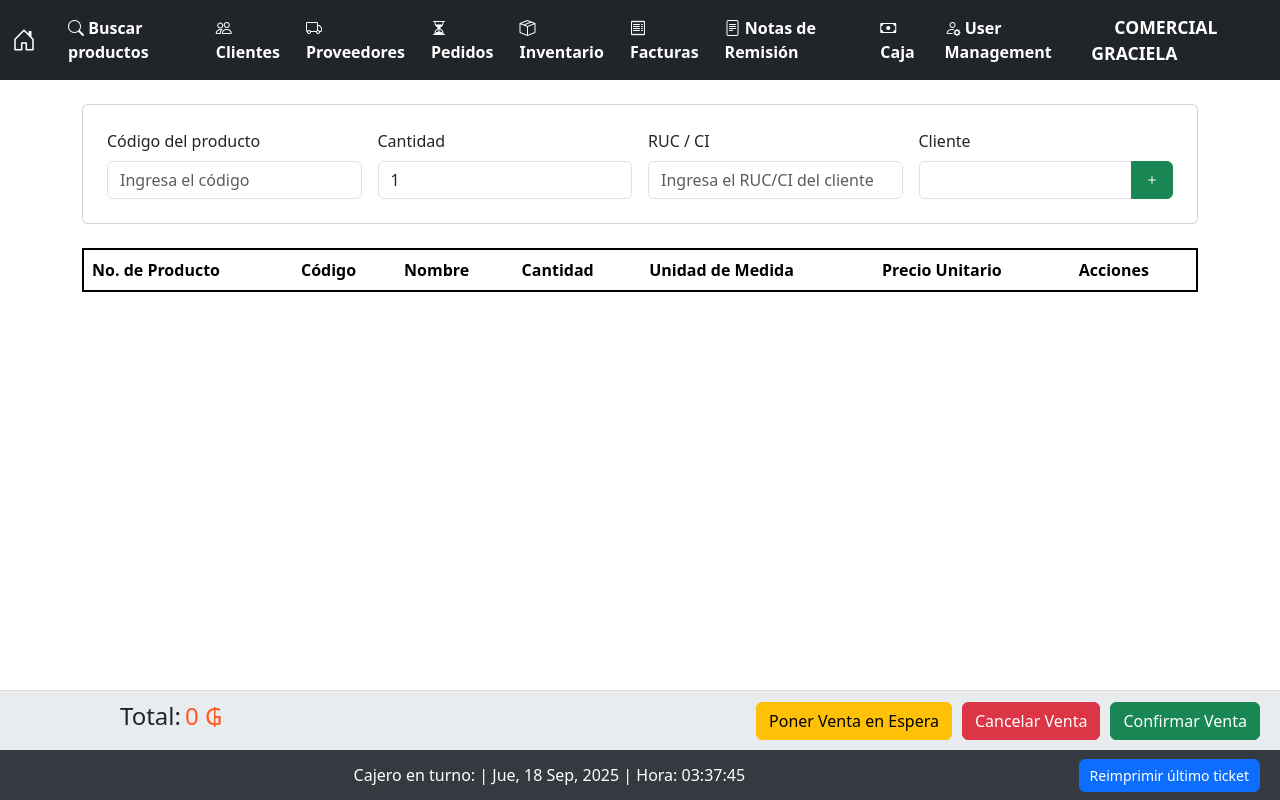
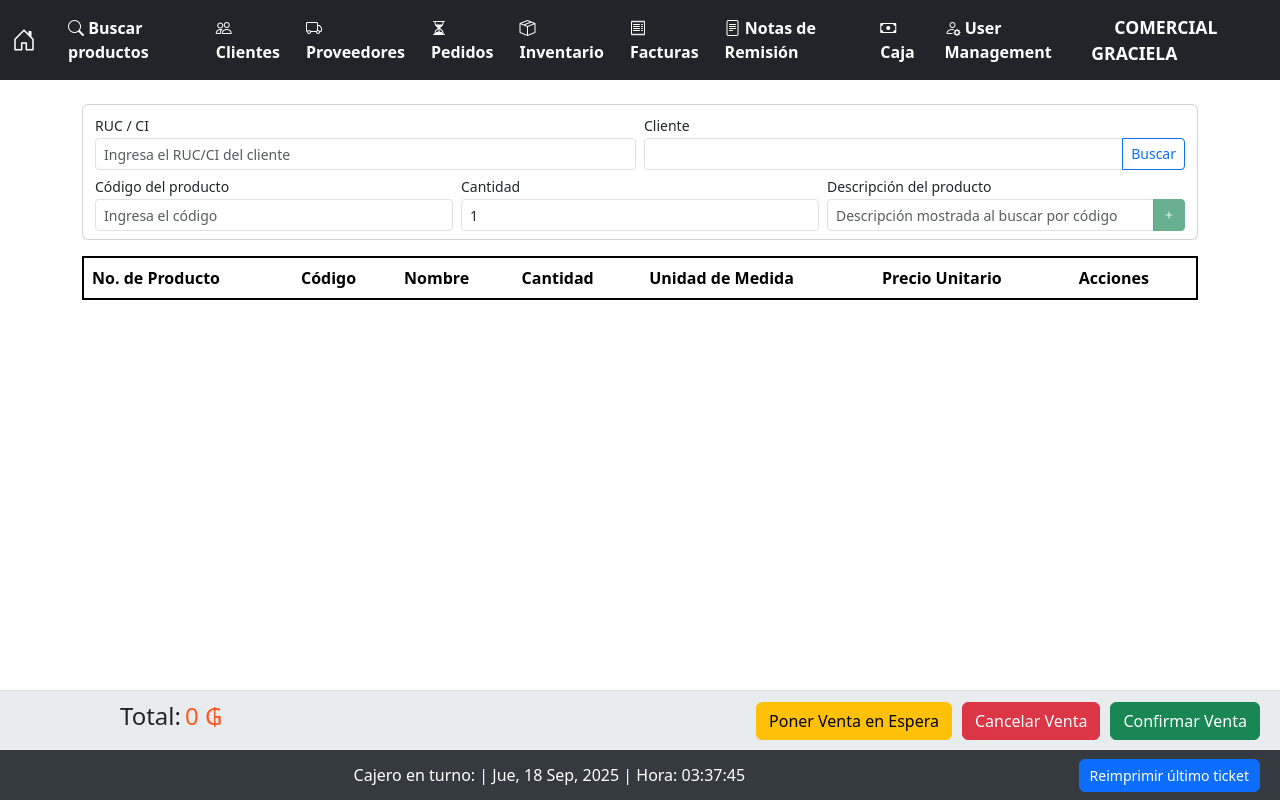
Before and after one commit to rodrigoWq/front-web-punto-de-venta, a Vue app: page /pantalla-inicio in a window 1280 px wide. Built offline with nearby package versions, Linux system fonts and the light colour scheme.

Commit message:
Buscar clientes added to pantall de venta

```diff
--- a/src/views/ClientesView.vue
+++ b/src/views/ClientesView.vue
@@ -1,16 +1,16 @@
 /* eslint-disable no-undef */
 <template>
-    <AppNavbar />
-    <div class="container mt-5">
-      <AppHeader title="Gestión de Clientes">
+    <AppNavbar v-if="!selectorMode" />
+  <div :class="['container', (selectorMode && hideHeader) ? 'mt-2' : 'mt-5']">
+      <AppHeader v-if="!hideHeader" :title="selectorMode ? 'Seleccionar Cliente' : 'Gestión de Clientes'">
         <template #buttons>
-          <button class="btn btn-success" @click="abrirModalCrear">Registrar Cliente</button>
+          <button v-if="!selectorMode" class="btn btn-success" @click="abrirModalCrear">Registrar Cliente</button>
         </template>
       </AppHeader>
 
 
       <!-- Barra de Filtros -->
-      <AppFilter v-model="searchInput" placeholder="Buscar por nombre..." customClasses="mt-4 mb-4">
+      <AppFilter v-model="searchInput" placeholder="Buscar por nombre..." :customClasses="filterClasses">
         <AppButton variant="outline-secondary" customClass="me-2" :class="{ active: filtroTipo === 'all' }" @click="setFiltro('all')">Todos los Tipos</AppButton>
         <AppButton variant="outline-secondary" customClass="me-2" :class="{ active: filtroTipo === 'CONTADO' }" @click="setFiltro('CONTADO')">Contado</AppButton>
         <AppButton variant="outline-secondary" customClass="me-2" :class="{ active: filtroTipo === 'CREDITO' }" @click="setFiltro('CREDITO')">Crédito</AppButton>
@@ -19,16 +19,21 @@
 
       <!-- Tabla de Clientes -->
       <h2>Lista de Clientes</h2>
-      <AppTable :headers="['Nombre Completo', 'RUC', 'Teléfono', 'Email', 'Condiciones de Pago', 'Acciones']">
-        <tr v-for="cliente in clientesFiltradosPaginados" :key="cliente.id">
+      <AppTable :headers="tableHeaders">
+        <tr
+          v-for="cliente in clientesFiltradosPaginados"
+          :key="cliente.id"
+          :class="{ 'selectable-row': selectorMode }"
+          @click="selectorMode && seleccionarCliente(cliente)"
+        >
           <td>{{ cliente.nombre_completo }}</td>
           <td>{{ cliente.ruc }}</td>
           <td>{{ cliente.telefono }}</td>
           <td>{{ cliente.email }}</td>
           <td>{{ cliente.condiciones_pago }}</td>
-          <td>
-            <button class="btn btn-primary btn-sm" @click="editarCliente(cliente)">✏️</button>
-            <button class="btn btn-danger btn-sm" @click="eliminarCliente(cliente.cliente_id)">🗑️</button>
+          <td v-if="!selectorMode">
+            <button class="btn btn-primary btn-sm" @click.stop="editarCliente(cliente)">✏️</button>
+            <button class="btn btn-danger btn-sm" @click.stop="eliminarCliente(cliente.cliente_id)">🗑️</button>
           </td>
         </tr>
       </AppTable>
@@ -36,8 +41,8 @@
       <AppPagination :currentPage="paginaActual" :totalPages="totalPaginas" @page-changed="cambiarPagina" />
 
 
-      <!-- Modal para Registrar Cliente -->
-      <div class="modal fade" id="crearClienteModal" tabindex="-1">
+  <!-- Modal para Registrar Cliente -->
+  <div v-if="!selectorMode" class="modal fade" id="crearClienteModal" tabindex="-1">
         <div class="modal-dialog modal-lg">
           <div class="modal-content">
             <div class="modal-header">
@@ -106,7 +111,7 @@
 
 
       <!-- Modal para Editar Cliente -->
-      <div class="modal fade" id="editarClienteModal" tabindex="-1">
+  <div v-if="!selectorMode" class="modal fade" id="editarClienteModal" tabindex="-1">
         <div class="modal-dialog modal-lg">
           <div class="modal-content">
             <div class="modal-header">
@@ -175,7 +180,7 @@
 
 
       <!-- Modal para Línea de Crédito -->
-      <div class="modal fade" id="creditoModal" tabindex="-1">
+  <div v-if="!selectorMode" class="modal fade" id="creditoModal" tabindex="-1">
         <div class="modal-dialog">
           <div class="modal-content">
             <div class="modal-header">
@@ -209,6 +214,10 @@ import AppPagination from '../components/AppPagination.vue';
 import apiService from '../services/apiService.js';
 export default {
   name: 'ClientesView',
+  props: {
+    selectorMode: { type: Boolean, default: false },
+    hideHeader: { type: Boolean, default: false }
+  },
   components: {
     AppNavbar,
     AppHeader,
@@ -239,6 +248,14 @@ export default {
     };
   },
   computed: {
+    filterClasses() {
+      return (this.selectorMode && this.hideHeader) ? 'mt-2 mb-3' : 'mt-4 mb-4';
+    },
+    tableHeaders() {
+      return this.selectorMode
+        ? ['Nombre Completo', 'RUC', 'Teléfono', 'Email', 'Condiciones de Pago']
+        : ['Nombre Completo', 'RUC', 'Teléfono', 'Email', 'Condiciones de Pago', 'Acciones'];
+    },
     clientesFiltrados() {
       return this.clientes.filter(cliente => {
         const search = this.searchInput.toLowerCase();
@@ -266,6 +283,9 @@ export default {
     }
   },
   methods: {
+    seleccionarCliente(cliente) {
+      this.$emit('cliente-seleccionado', cliente);
+    },
     async cargarClientes() {
       try {
         const response = await apiService.get(`${process.env.VUE_APP_API_BASE_URL}/api/clients`);
@@ -461,4 +481,7 @@ h1 {
   background-color: #28a745;
   border-color: #28a745;
 }
+
+.selectable-row { cursor: pointer; }
+.selectable-row:hover { background-color: #f5f5f5; }
 </style>
--- a/src/views/PantallaInicio.vue
+++ b/src/views/PantallaInicio.vue
@@ -5,32 +5,97 @@
     <!-- Contenido Principal -->
     <div class="container mt-4 flex-grow-1">
       <!-- Formulario de Producto -->
-      <div class="card p-4 mb-4">
-        <div class="row g-3">
-          <div class="col">
-            <label for="productCode" class="form-label">Código del producto</label>
-            <div class="input-group">
-              <input type="text" class="form-control" v-model="productCode" placeholder="Ingresa el código"  @keyup.enter.prevent="agregarProducto" />
-            </div>
-          </div>
-          <div class="col">
-            <label for="productQuantity" class="form-label">Cantidad</label>
-            <input type="number" class="form-control" v-model="productQuantity" value="1" min="1" @keyup.enter.prevent="agregarProducto" />
-          </div>
+      <div class="card p-2 mb-3 compact-form">
+          <!-- Fila de Cliente (arriba) -->
+          <div class="row g-2 mb-1">
             <div class="col">
               <label for="rucCliente" class="form-label">RUC / CI</label>
               <div class="input-group">
-              <input type="text" class="form-control" v-model="rucCliente" placeholder="Ingresa el RUC/CI del cliente"  @blur="verificarRUC" @keyup.enter.prevent="verificarRUC" />
+                <input
+                  type="text"
+                  class="form-control form-control-sm"
+                  v-model="rucCliente"
+                  placeholder="Ingresa el RUC/CI del cliente"
+                  @blur="verificarRUC"
+                  @keyup.enter.prevent="verificarRUC"
+                />
               </div>
             </div>
             <div class="col">
               <label for="nombreCliente" class="form-label">Cliente</label>
               <div class="input-group">
-              <input type="text" id="nombreCliente" class="form-control" v-model="clienteNombre" readonly />
-              <button type="button" class="btn btn-success" @click="agregarProducto">
+                <input type="text" id="nombreCliente" class="form-control form-control-sm" v-model="clienteNombre" readonly />
+                <button type="button" class="btn btn-outline-primary btn-sm" @click="toggleBuscarCliente">
+                  Buscar
+                </button>
+              </div>
+            </div>
+          </div>
+
+          <!-- Fila de Producto (abajo) -->
+          <div class="row g-2">
+            <div class="col">
+              <label for="productCode" class="form-label">Código del producto</label>
+              <div class="input-group">
+                <input
+                  type="text"
+                  class="form-control form-control-sm"
+                  v-model="productCode"
+                  placeholder="Ingresa el código"
+                  @keyup.enter.prevent="buscarProducto"
+                  @blur="productCode && buscarProducto()"
+                />
+              </div>
+            </div>
+            <div class="col">
+              <label for="productQuantity" class="form-label">Cantidad</label>
+              <input
+                type="number"
+                class="form-control form-control-sm"
+                v-model="productQuantity"
+                value="1"
+                min="1"
+                @keyup.enter.prevent="agregarProducto"
+              />
+            </div>
+            <div class="col">
+              <label for="productDescription" class="form-label">Descripción del producto</label>
+              <div class="input-group">
+                <input
+                  type="text"
+                  id="productDescription"
+                  class="form-control form-control-sm"
+                  v-model="productDescription"
+                  placeholder="Descripción mostrada al buscar por código"
+                  readonly
+                />
+                <button type="button" class="btn btn-success btn-sm" @click="agregarProducto" :disabled="!selectedProduct">
                   <i class="bi bi-plus"></i>
                 </button>
               </div>
+            </div>
+          </div>
+      </div>
+
+      <!-- Overlay de selección de cliente -->
+      <div
+        v-if="mostrarSelectorCliente"
+        class="overlay-backdrop"
+        role="dialog"
+        aria-modal="true"
+        @click.self="cerrarSelectorCliente"
+      >
+        <div class="overlay-panel card">
+          <div class="overlay-header d-flex justify-content-between align-items-center">
+            <h5 class="mb-0">Seleccionar Cliente</h5>
+            <button type="button" class="btn-close" aria-label="Cerrar" @click="cerrarSelectorCliente"></button>
+          </div>
+          <div class="overlay-body">
+            <ClientesView
+              :selectorMode="true"
+              :hideHeader="true"
+              @cliente-seleccionado="onClienteSeleccionado"
+            />
           </div>
         </div>
       </div>
@@ -104,21 +169,18 @@ import AppPagination from '../components/AppPagination.vue';
 import apiService from '../services/apiService.js';
 import ModalCliente from '../components/ClienteModal.vue';
 import PendingSaleModal from '../components/PendingSaleModal.vue';
+import ClientesView from './ClientesView.vue';
 
 
 export default {
   name: "PantallaInicio",
-  components: {
-    AppTable,
-    AppNavbar,
-    AppPagination,
-    ModalCliente,
-    PendingSaleModal
-  },
+  components: { AppTable, AppNavbar, AppPagination, ModalCliente, PendingSaleModal, ClientesView },
   data() {
     return {
       productCode: '',
       productQuantity: 1,
+      productDescription: '',
+      selectedProduct: null,
       rucCliente: '',
       clienteNombre: '',
       userName: '',
@@ -133,7 +195,8 @@ export default {
       paginaActual: 1,
       itemsPorPagina: 5,
       showPendingModal: false,
-      showClienteModal: false
+      showClienteModal: false,
+      mostrarSelectorCliente: false
     };
   },
   computed: {
@@ -151,60 +214,97 @@ export default {
       return Math.ceil(this.productos.length / this.itemsPorPagina);
     }
   },
+  watch: {
+    productCode() {
+      // Si el código cambia, invalidar la selección previa
+      this.selectedProduct = null;
+      this.productDescription = '';
+    }
+  },
   methods: {
-    async agregarProducto() {
+    toggleBuscarCliente() {
+      this.mostrarSelectorCliente = !this.mostrarSelectorCliente;
+      // Evitar scroll del fondo cuando está visible
+      if (this.mostrarSelectorCliente) {
+        document.body.style.overflow = 'hidden';
+      } else {
+        document.body.style.overflow = '';
+      }
+    },
+    cerrarSelectorCliente() {
+      this.mostrarSelectorCliente = false;
+      document.body.style.overflow = '';
+    },
+    onClienteSeleccionado(cliente) {
+      // Completar los datos en la pantalla de inicio y cerrar el selector
+      this.rucCliente = cliente.ruc || cliente.nro_documento || '';
+      this.clienteNombre = cliente.nombre_completo || cliente.nombre_fantasia || '';
+      this.cerrarSelectorCliente();
+    },
+    async buscarProducto() {
+      // Buscar y mostrar descripción, sin agregar a la tabla
+      this.selectedProduct = null;
+      this.productDescription = '';
       if (!this.productCode) {
-        alert("Por favor, ingresa un código de producto");
         return;
       }
-
-      // Validar que la cantidad sea positiva
       if (!this.productQuantity || this.productQuantity <= 0) {
         alert("La cantidad debe ser mayor a 0");
         return;
       }
-
       try {
-        // Se usa el método GET del servicio, pasando el parámetro 'codigo_barras'
         const url = `${process.env.VUE_APP_API_BASE_URL}/api/prices/barcode/${this.productCode}?cantidad_unidades=${this.productQuantity}`;
         const response = await apiService.get(url);
         const product = response.data;
         if (product) {
-          // Si el producto no tiene precio de venta actual o es 0, ofrecemos redirigir al usuario
           const precioActual = Number(product.precio_venta_actual ?? 0);
           if (!precioActual || precioActual <= 0) {
             const msg = `El producto "${product.nombre}" no tiene un precio de venta asignado.\n\n¿Deseas ir a la pantalla de Gestión de Precios para asignarlo ahora?`;
             const irGestionPrecios = window.confirm(msg);
             if (irGestionPrecios) {
-              // Navegar a la vista de gestión de precios (ruta definida en router)
-              // Usamos el nombre de ruta 'ProductosPrecio' definido en router/index.js
               this.$router.push({ name: 'ProductosPrecio' });
             }
-            // No permitimos agregar el producto si no tiene precio
             return;
           }
-
-          // Mapeamos solo los campos que usaremos en el front
-          const productoNuevo = {
+          // Guardamos producto seleccionado y mostramos descripción
+          this.selectedProduct = {
             codigo: product.producto_id,
             nombre: product.nombre,
-            cantidad: this.productQuantity,
-            // Como el backend envía 'unidad_medida_nombre', lo usamos para mostrar la unidad
             unidad_medida: product.unidad_medida_nombre,
-            // Precio seguro (ya validado arriba)
             precio: precioActual
           };
-          this.productos.push(productoNuevo);
-          // Reiniciar la cantidad a 1 después de agregar el producto
-          this.productQuantity = 1;
-
+          this.productDescription = `${product.nombre}`;
         } else {
-          alert("Producto no encontrado");
+          alert('Producto no encontrado');
         }
       } catch (error) {
-        console.error("Error al obtener el producto:", error);
-        alert("Error al obtener el producto");
+        console.error('Error al obtener el producto:', error);
+        alert('Error al obtener el producto');
       }
+    },
+    agregarProducto() {
+      // Agregar a la tabla el producto previamente buscado
+      if (!this.selectedProduct) {
+        alert('Primero buscá un producto por su código');
+        return;
+      }
+      if (!this.productQuantity || this.productQuantity <= 0) {
+        alert('La cantidad debe ser mayor a 0');
+        return;
+      }
+      const productoNuevo = {
+        codigo: this.selectedProduct.codigo,
+        nombre: this.selectedProduct.nombre,
+        cantidad: this.productQuantity,
+        unidad_medida: this.selectedProduct.unidad_medida,
+        precio: this.selectedProduct.precio
+      };
+      this.productos.push(productoNuevo);
+      // Reset controlado: mantener código si se desea seguir escaneando, pero limpiar cantidad y selección
+      this.productQuantity = 1;
+      this.selectedProduct = null;
+      this.productDescription = '';
+      this.productCode = '';
     },
     async confirmarVenta() {
       try {
@@ -275,6 +375,8 @@ export default {
         this.cabecera.tipo_entrega  = 'domicilio';
         this.productCode     = '';
         this.productQuantity = 1;
+        this.productDescription = '';
+        this.selectedProduct = null;
         this.rucCliente      = '';
         this.clienteNombre   = '';
       } catch (error) {
@@ -298,6 +400,8 @@ export default {
     this.cabecera.tipo_entrega = 'domicilio';
     this.productCode = '';
     this.productQuantity = 1;
+    this.productDescription = '';
+    this.selectedProduct = null;
     this.rucCliente = '';
     this.clienteNombre = '';
     this.showPendingModal = false;
@@ -345,6 +449,8 @@ export default {
         this.showPendingModal = false;
         this.productCode     = '';
         this.productQuantity = 1;
+        this.productDescription = '';
+        this.selectedProduct = null;
         this.rucCliente      = '';
         this.clienteNombre   = '';
       } catch (error) {
@@ -547,4 +653,53 @@ h4 span {
   color: white !important;
   font-weight: bold;
 }
+
+/* Compact form styles to reduce vertical space above the table */
+.compact-form {
+  padding: 8px !important;
+}
+.compact-form .form-label {
+  margin-bottom: 2px;
+  font-size: 0.875rem;
+}
+.compact-form .input-group > .form-control,
+.compact-form .form-control.form-control-sm {
+  height: 32px;
+  padding: 0.25rem 0.5rem;
+}
+.compact-form .btn,
+.compact-form .btn-sm {
+  padding: 0.25rem 0.5rem;
+  line-height: 1.1;
+}
+.compact-form .row {
+  margin-right: 0;
+  margin-left: 0;
+}
+
+/* Fullscreen overlay for embedded client selector */
+.overlay-backdrop {
+  position: fixed;
+  inset: 0;
+  background: rgba(0, 0, 0, 0.5);
+  display: flex;
+  align-items: center;
+  justify-content: center;
+  z-index: 2000; /* above footer and total section */
+}
+.overlay-panel {
+  width: 95vw;
+  max-width: 1100px;
+  max-height: 90vh;
+  overflow: hidden;
+}
+.overlay-header {
+  border-bottom: 1px solid #e9ecef;
+  padding: 10px 14px; /* ligeramente más compacto */
+}
+.overlay-body {
+  padding: 6px 12px 12px; /* reducir espacio superior */
+  max-height: calc(90vh - 56px);
+  overflow: auto;
+}
 </style>
```
Lines whose indentation alone changed are shown as unchanged.
